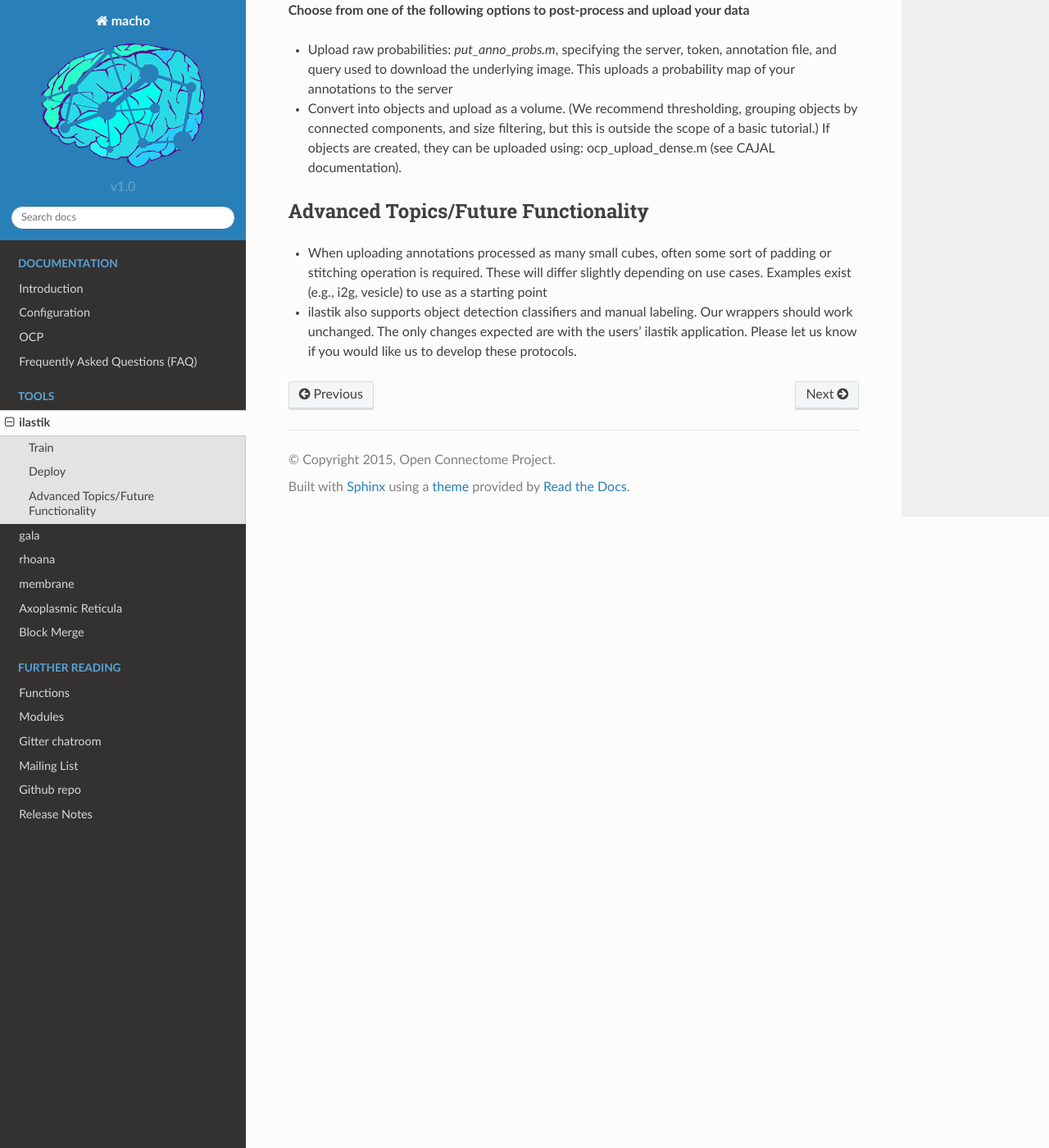
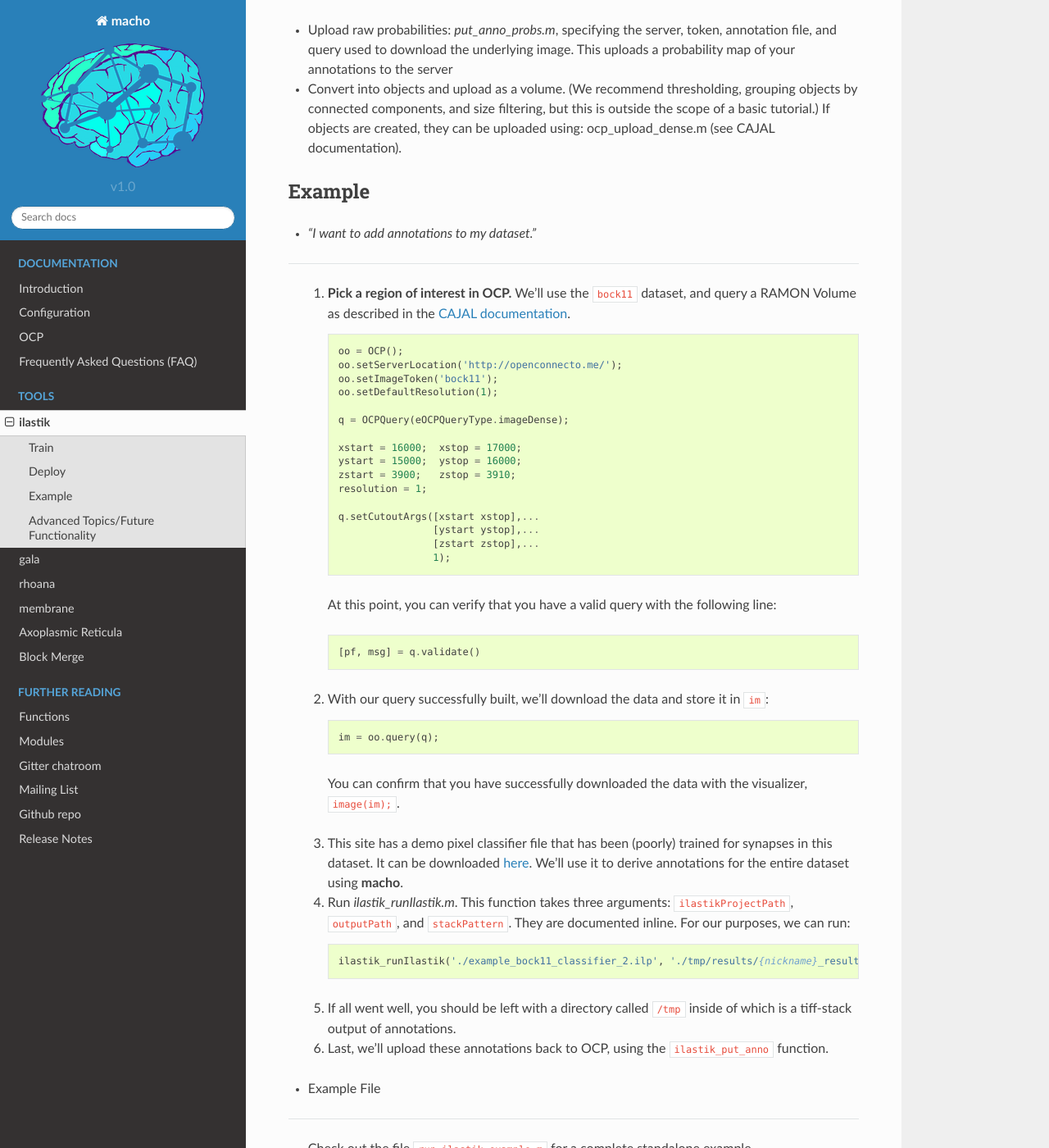
Before and after one commit to neurodata/macho, a Sphinx documentation site: the page built from docs/tutorials/ilastik.rst, in a window 1280 px wide and 1400 px high, scrolled down 1265 px. Shown: the whole window at 82% size. Built offline with Sphinx 7.4.7 and the Read the Docs theme 2.0.0, drawn with Linux system fonts in a browser that asks for light colours; formulas are drawn with MathJax 3; some of the changed text lies outside the part shown.

Commit message:
Add Ilastik docs

```diff
--- a/docs/tutorials/ilastik.rst
+++ b/docs/tutorials/ilastik.rst
@@ -21,7 +21,7 @@ Deploy
 - Identify a region of interest in OCP, and note the data server, token, resolution, and coordinates
 - Create a query, using the instructions for CAJAL
 - Run *ilastik_getImage.m* to generate an image volume suitable for annotation in ilastik.  This can be batched using our LONI framework tools
-- Classify the volume of interest using `ilastik in headless mode <http://ilastik.org/documentation/pixelclassification/headless.html>
+- Classify the volume of interest using `Ilastik in headless mode <http://ilastik.org/documentation/pixelclassification/headless.html>`_.
 
 **Choose from one of the following options to post-process and upload your data**
 
@@ -29,6 +29,57 @@ Deploy
 
 - Convert into objects and upload as a volume.  (We recommend thresholding, grouping objects by connected components, and size filtering, but this is outside the scope of a basic tutorial.)  If objects are created, they can be uploaded using:  ocp_upload_dense.m (see CAJAL documentation).
 
+Example
+-------
+
+- *"I want to add annotations to my dataset."*
+^^^^^^^^^^^^^^^^^^^^^^^^^^^^^^^^^^^^^^^^^^^^
+
+    1. **Pick a region of interest in OCP.** We'll use the ``bock11`` dataset, and query a RAMON Volume as described in the `CAJAL documentation <http://w.ocp.me/faq:download>`_. ::
+
+        oo = OCP();
+        oo.setServerLocation('http://openconnecto.me/');
+        oo.setImageToken('bock11');
+        oo.setDefaultResolution(1);
+
+        q = OCPQuery(eOCPQueryType.imageDense);
+
+        xstart = 16000;  xstop = 17000;
+        ystart = 15000;  ystop = 16000;
+        zstart = 3900;   zstop = 3910;
+        resolution = 1;
+
+        q.setCutoutArgs([xstart xstop],...
+                        [ystart ystop],...
+                        [zstart zstop],...
+                        1);
+
+      At this point, you can verify that you have a valid query with the following line::
+
+        [pf, msg] = q.validate()
+
+    2. With our query successfully built, we'll download the data and store it in ``im``::
+
+        im = oo.query(q);
+
+      You can confirm that you have successfully downloaded the data with the visualizer, ``image(im);``.
+
+    3. This site has a demo pixel classifier file that has been (poorly) trained for synapses in this dataset. It can be downloaded `here </_static/example_bock11_classifier_2.ilp>`_. We'll use it to derive annotations for the entire dataset using **macho**.
+
+    4. Run `ilastik_runIlastik.m`. This function takes three arguments: ``ilastikProjectPath``, ``outputPath``, and ``stackPattern``. They are documented inline. For our purposes, we can run::
+
+        ilastik_runIlastik('./example_bock11_classifier_2.ilp', './tmp/results/{nickname}_results.tiff', "stack_name_base*.png")
+
+    5. If all went well, you should be left with a directory called ``/tmp`` inside of which is a tiff-stack output of annotations.
+
+    6. Last, we'll upload these annotations back to OCP, using the ``ilastik_put_anno`` function.
+
+- Example File
+^^^^^^^^^^^^^^
+
+    Check out the file ``run_ilastik_example.m`` for a complete standalone example.
+
+
 Advanced Topics/Future Functionality
 ------------------------------------
 
```
Also changed, not shown: 3 other files.
